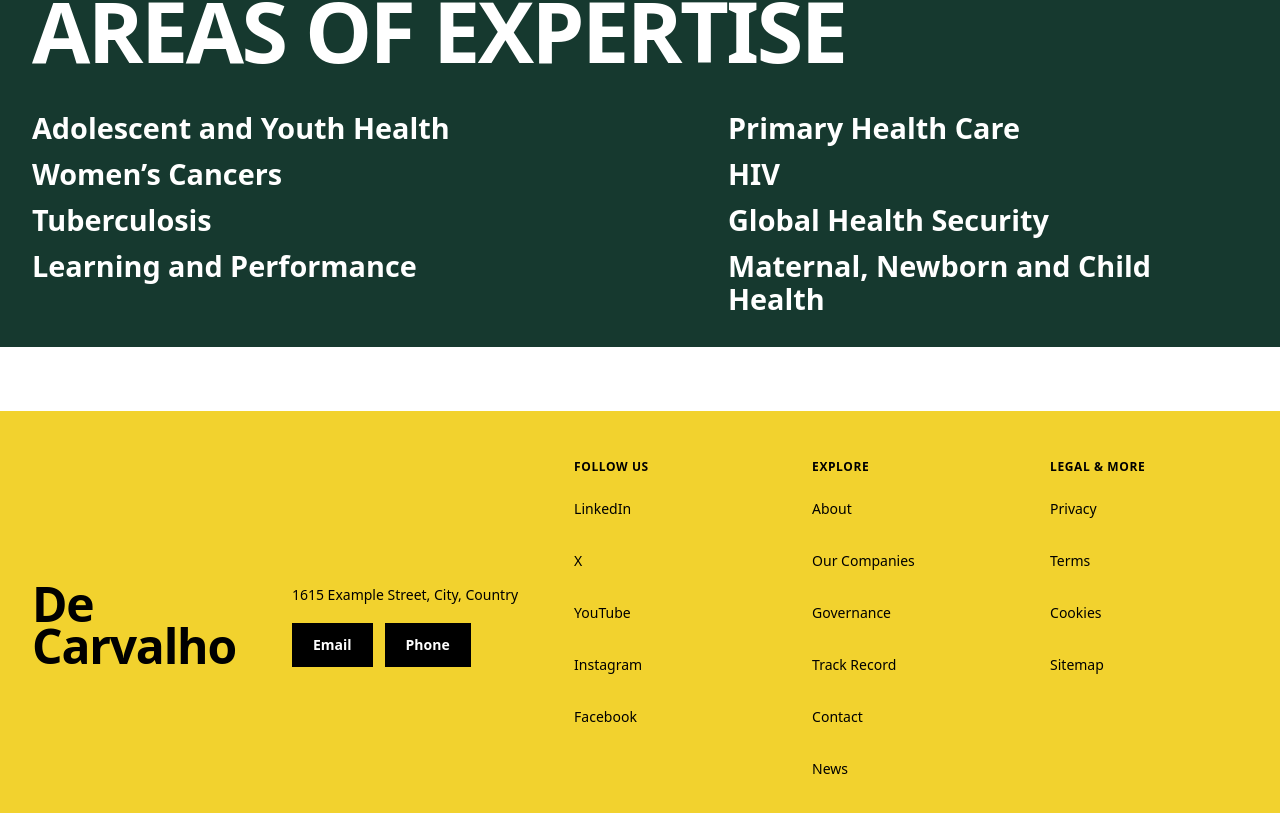
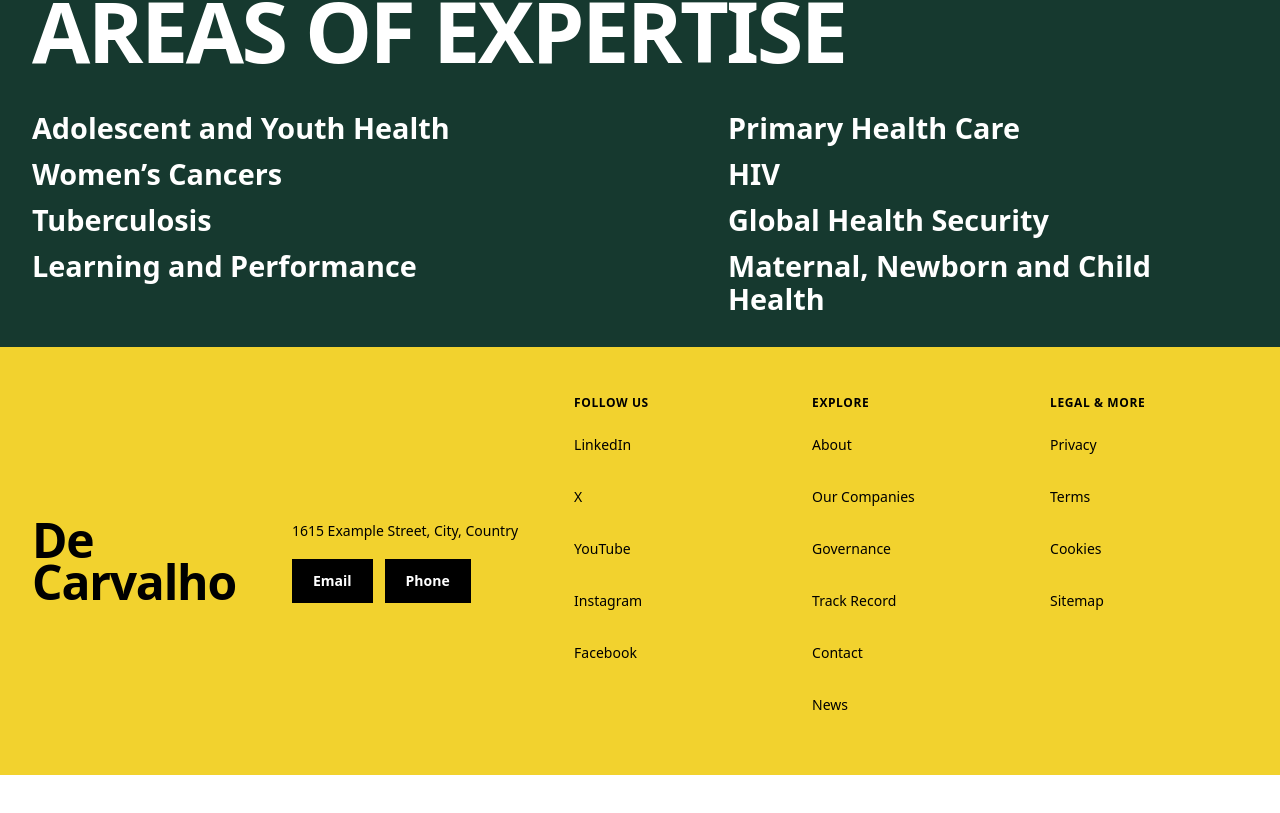
Before and after one commit to opanguana/decarvalho-site, a Next.js app: page / in a window 1280 px wide. Shown: the part 858-1671 px from the top of the page. After the commit the page ends 1633 px from the top, so only its background shows below. Built offline with nearby package versions, Linux system fonts and the light colour scheme.

Commit message:
WIP snapshot before newsletter section

```diff
--- a/components/InstitutionalFooter.tsx
+++ b/components/InstitutionalFooter.tsx
@@ -3,7 +3,7 @@ import footerContent from "@/content/footer.json";
 
 export default function InstitutionalFooter() {
   return (
-    <footer className="w-full mt-16 bg-[#F2D22E] text-black" aria-label="Site footer">
+    <footer className="w-full bg-[#F2D22E] text-black" aria-label="Site footer">
       <div className="max-w-7xl mx-auto flex w-full flex-col gap-10 px-6 py-12 lg:flex-row lg:items-center lg:justify-between lg:gap-14 lg:px-8">
         <div className="shrink-0">
           <p className="text-5xl font-black leading-[0.88] tracking-tight">{footerContent.brand.line1}</p>
```
